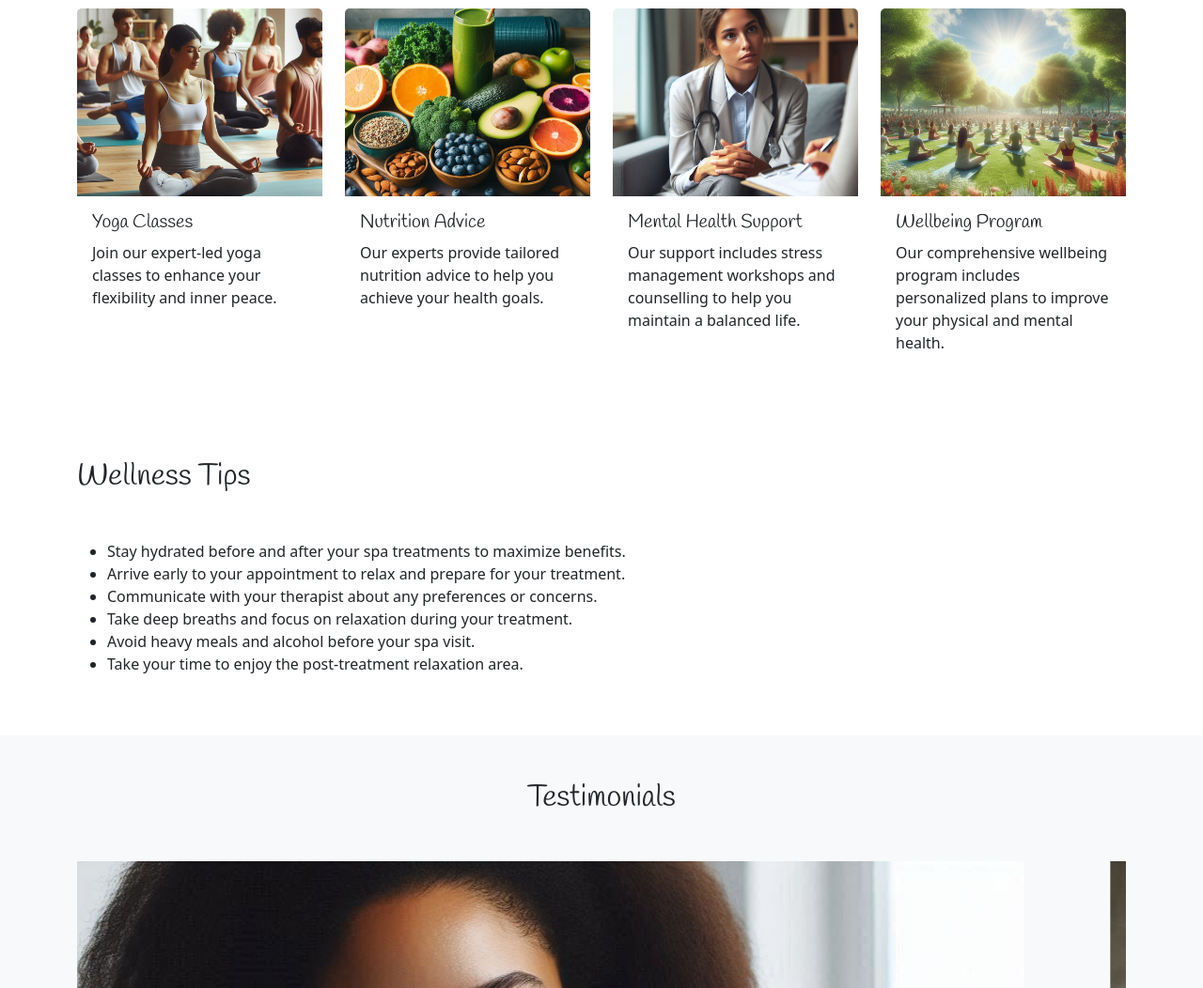
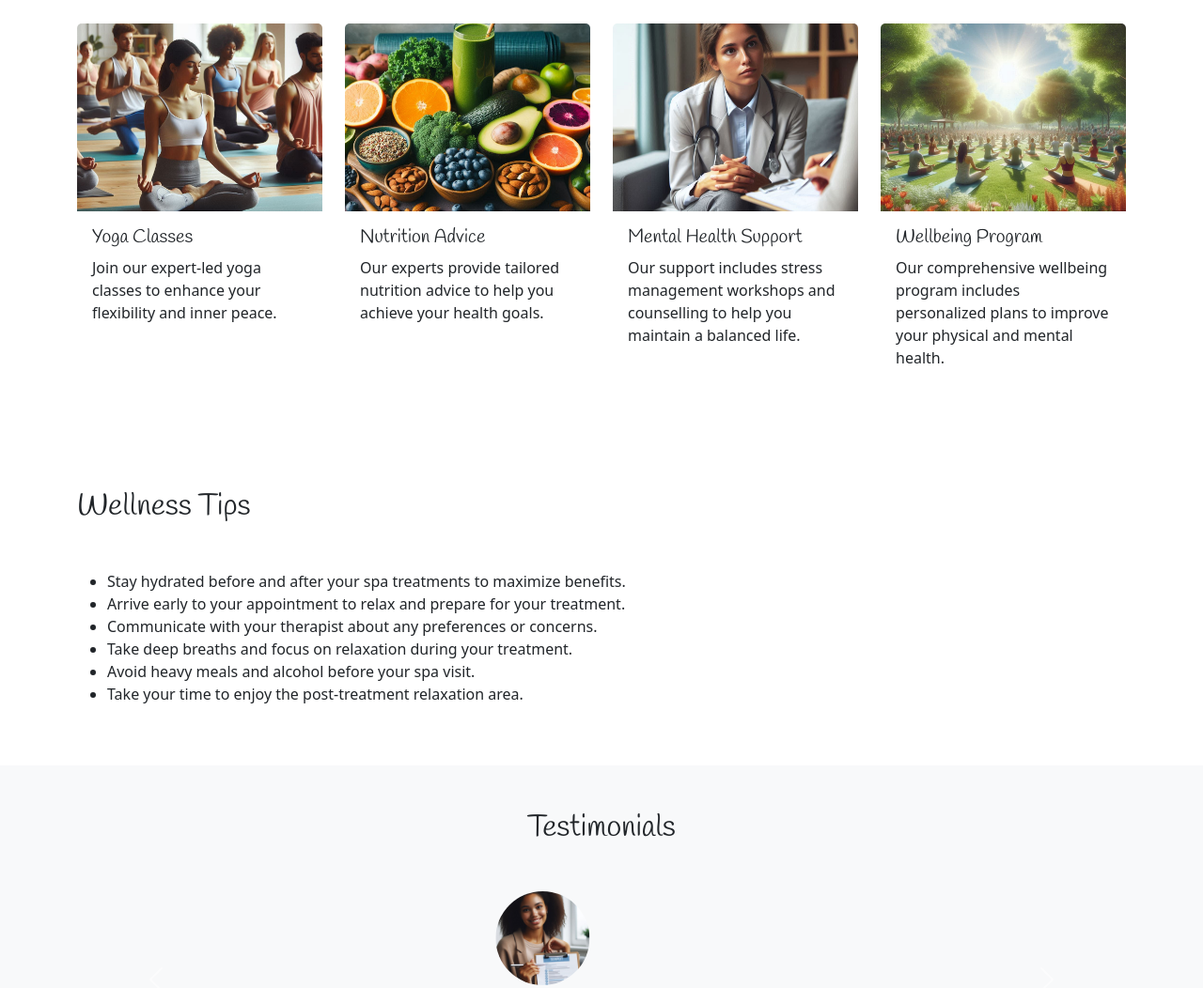
Before and after one commit to tgrey2024/seven-seas-spa, a plain HTML site: page index.html in a window 1280 px wide. Shown: the part 608-1660 px from the top of the page at 94% size. Drawn offline with nearby package versions, Linux system fonts and the light colour scheme.

Commit message:
refactor testimonial image class; update border-radius for rounded images; adjust services section margin

```diff
--- a/assets/css/style.css
+++ b/assets/css/style.css
@@ -76,13 +76,9 @@ main {
 }
 
 /* Set the size of the testimonial images */
-.testimonial-image {
+.testimonial-img {
     width: 100px;
     height: 100px;
+/* Applies rounded corners to images with the 'rounded-image' class. Adjust the border-radius value to control the roundness. */
+    border-radius: 50%;
 }
-
-/* Applies rounded corners to images with the 'rounded-image' class. Adjust the border-radius value to control the roundness. */
-.rounded-image {
-    border-radius: 15px;
-    /* Adjust the px value as needed */
-}
--- a/index.html
+++ b/index.html
@@ -53,7 +53,7 @@
     </section>
 
     <!-- Services section -->
-    <section id="services" class="services py-5">
+    <section id="services" class="services my-3 py-5">
         <div class="container">
             <h2 class="text-left mb-5">Our Services</h2>
             <div class="row">
```
